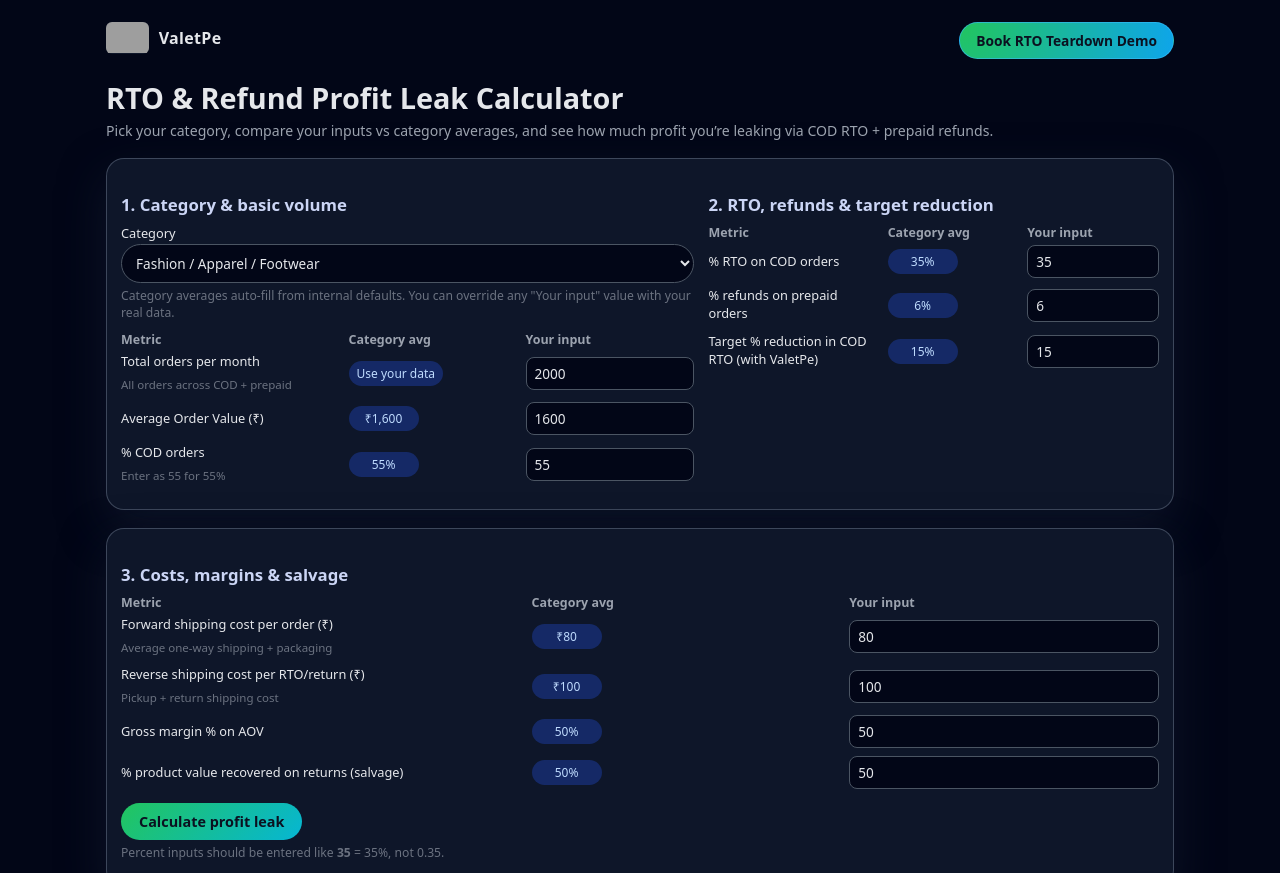
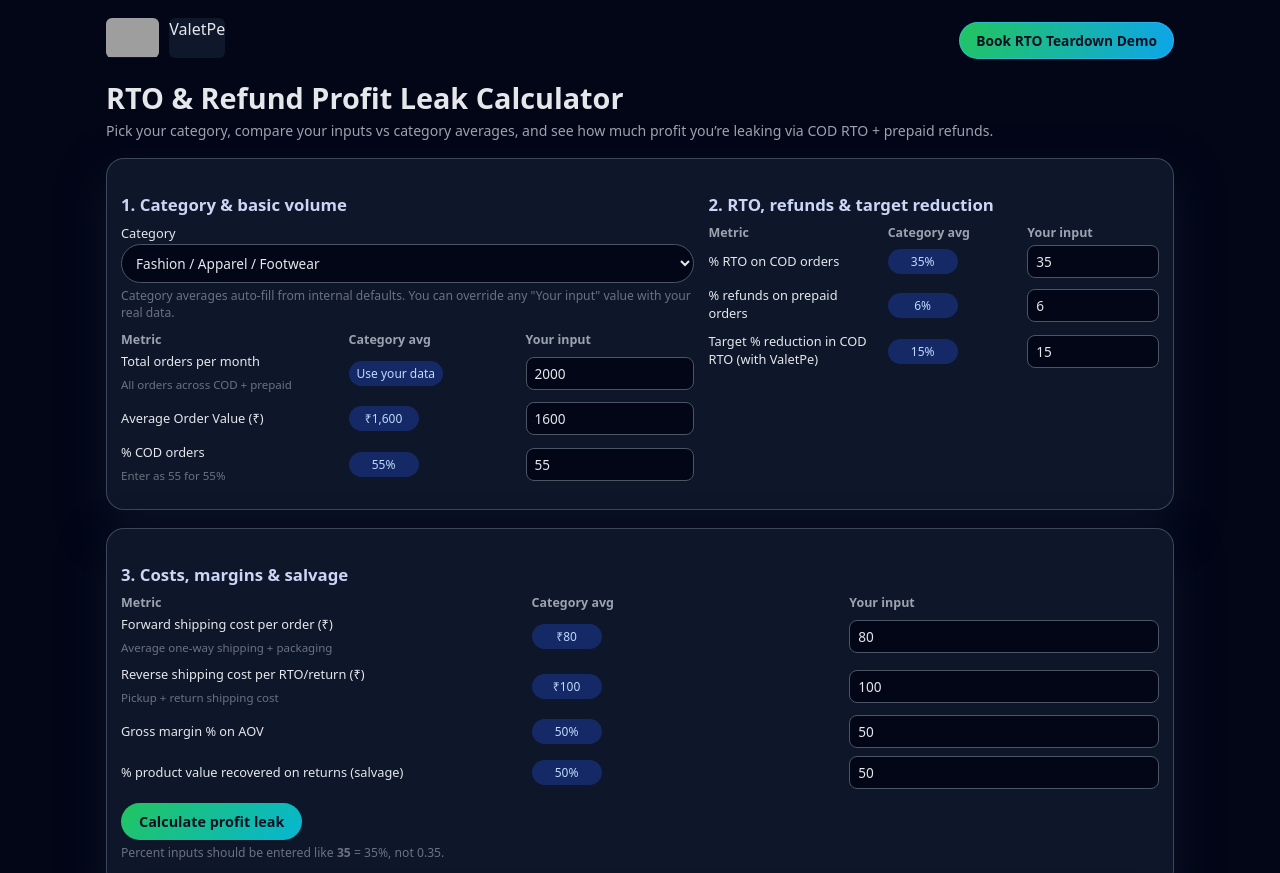
Before and after one commit to ankitthevictor/valetpe-rto, a plain HTML site: page index.html in a window 1280 px wide. Shown: the top 873 px of the page. Drawn offline with Linux system fonts and the light colour scheme; grey boxes are pictures that could not be loaded.

Commit message:
Update logo index.html

```diff
--- a/index.html
+++ b/index.html
@@ -32,7 +32,7 @@
       gap: 10px;
     }
     .logo-img {
-      height: 32px;
+      height: 40px;
       width: auto;
       border-radius: 6px;
       background: #0f172a;
@@ -194,7 +194,7 @@
       <div class="logo-wrap">
         <!-- Replace src with your actual logo path or URL -->
         <img src="https://drive.google.com/file/d/1tuZLCF9-86jzHPnJdxaNcYh2VTi8bIa0/view?usp=sharing" alt="ValetPe" class="logo-img">
-        <div class="logo-text">ValetPe</div>
+        <div class="logo-img">ValetPe</div>
       </div>
       <button class="demo-btn" onclick="scrollToDemo()">
         Book RTO Teardown Demo
```
